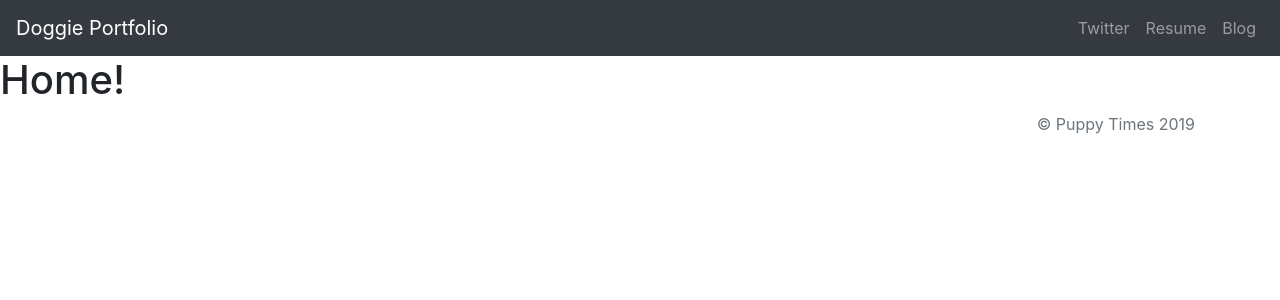
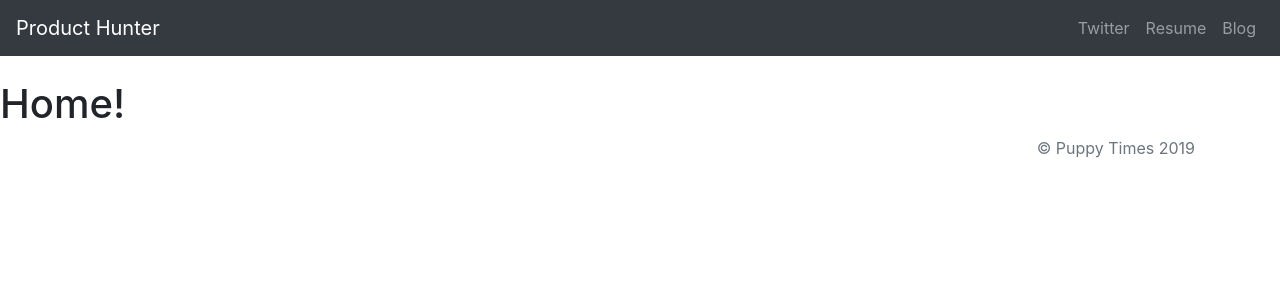
Before and after one commit to ghigbie/ProductHunter, a Django app: page / in a window 1280 px wide. Shown: the top 300 px of the page. Run offline with Django 3.2, Linux system fonts and the light colour scheme; some libraries are stand-ins or nearby versions.

Commit message:
Change layout of base

```diff
--- a/product_hunter/templates/base.html
+++ b/product_hunter/templates/base.html
@@ -6,6 +6,7 @@
     <meta charset="utf-8">
     <meta name="viewport" content="width=device-width, initial-scale=1, shrink-to-fit=no">
     <meta name="description" content="">
+    <title>{{ title }}</title>
     <link href="https://stackpath.bootstrapcdn.com/bootstrap/4.3.1/css/bootstrap.min.css" rel="stylesheet"
         integrity="sha384-ggOyR0iXCbMQv3Xipma34MD+dH/1fQ784/j6cY/iJTQUOhcWr7x9JvoRxT2MZw1T" crossorigin="anonymous">
 
@@ -42,7 +43,7 @@
 <body>
     <header>
         <nav class="navbar navbar-expand-lg navbar-dark bg-dark">
-            <a class="navbar-brand" href="#">Doggie Portfolio</a>
+            <a class="navbar-brand" href="#">{{ title}}</a>
             <button class="navbar-toggler" type="button" data-toggle="collapse" data-target="#navbarNavAltMarkup"
                 aria-controls="navbarNavAltMarkup" aria-expanded="false" aria-label="Toggle navigation">
                 <span class="navbar-toggler-icon"></span>
@@ -57,11 +58,11 @@
         </nav>
     </header>
 
-    <main role="main">
+    <dic class="container">
         {% block content %}
 
         {% endblock %}
-    </main>
+    </div>
 
     <footer class="text-muted">
         <div class="container">
```
